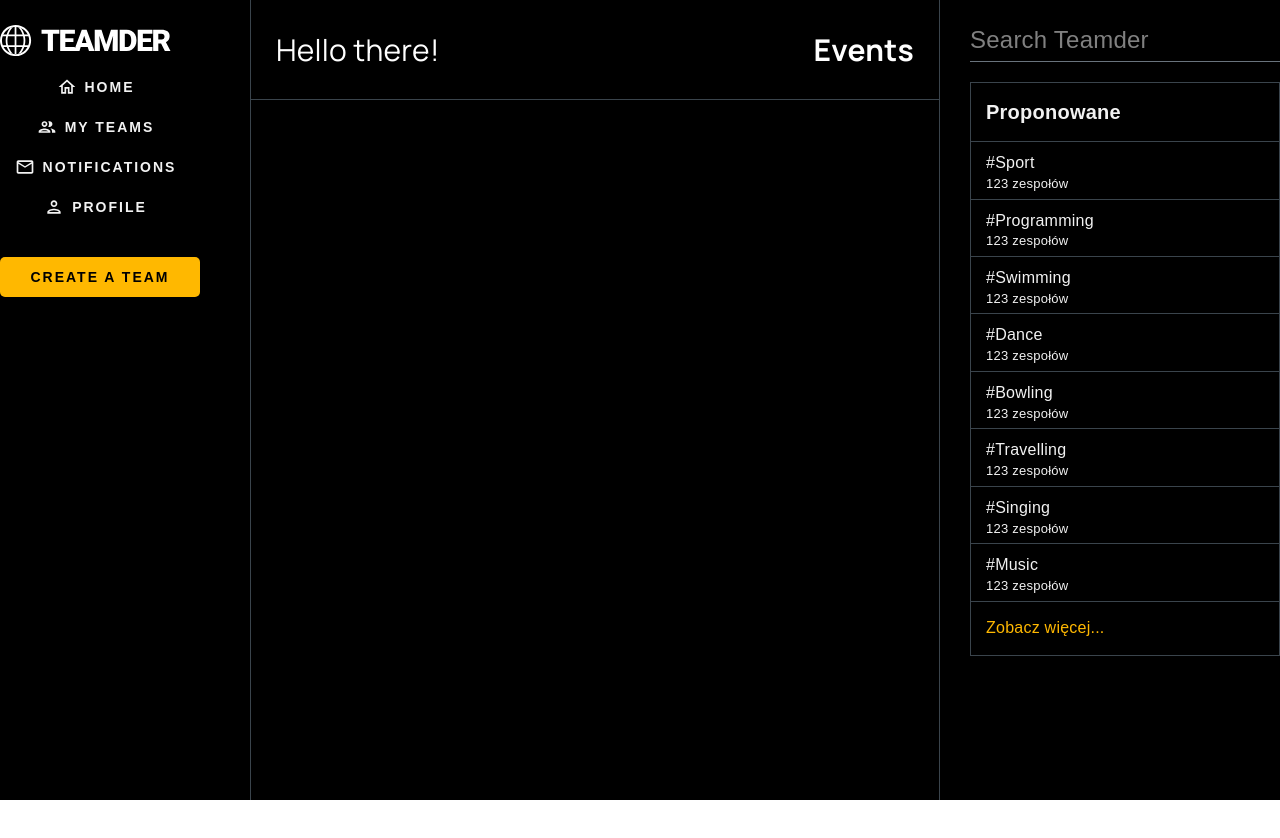
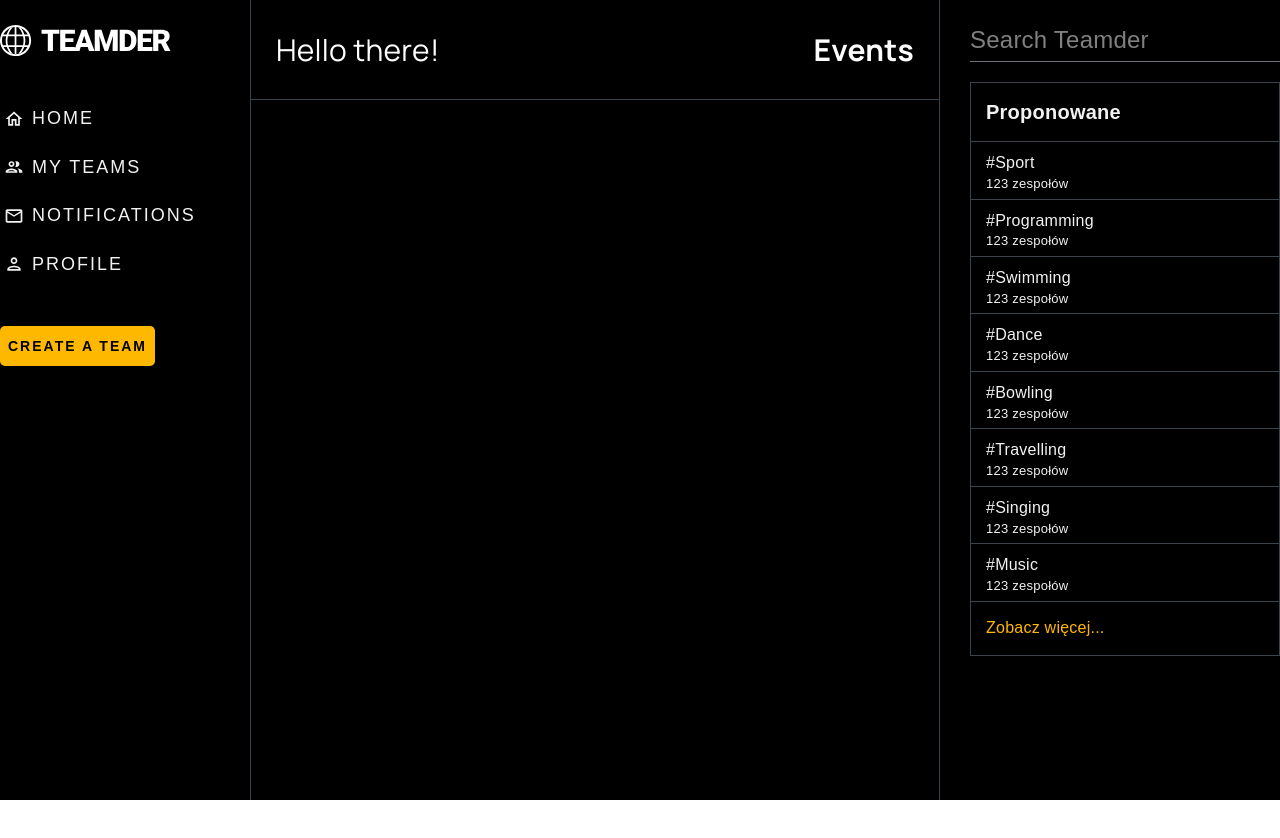
Before and after one commit to Wiktoria99/Teamder, a React (Create React App) app in the folder client/: page / in a window 1280 px wide. Shown: the top 838 px of the page. Built offline with nearby package versions, Linux system fonts and the light colour scheme.

Commit message:
add links to sidebar

```diff
--- a/client/src/components/atoms/SideBarButton.tsx
+++ b/client/src/components/atoms/SideBarButton.ts
@@ -5,6 +5,8 @@ export const SideBarButton = withStyles((theme) => ({
   root: {
     borderRadius: '5px',
     color: colors.PRIMARY_FONT,
+    fontSize: '18px',
+    fontWeight: 100,
     backgroundColor: colors.BLACK,
     '&:hover': {
       color: colors.SECONDARY,
--- a/client/src/components/atoms/index.ts
+++ b/client/src/components/atoms/index.ts
@@ -1,5 +1,4 @@
 export * from './BackButton';
 export * from './CustomTextField';
 export * from './CustomButton';
-export * from './Loading';
 export * from './SideBarButton';
--- a/client/src/components/molecules/Sidebar.tsx
+++ b/client/src/components/molecules/Sidebar.tsx
@@ -1,6 +1,8 @@
 import React from 'react';
-import { makeStyles } from '@material-ui/core';
+import { makeStyles, Button } from '@material-ui/core';
 import { SideBarButton, BarWrapper, CustomButton } from '@/components';
+import { NavLink } from 'react-router-dom';
+import { paths } from '@/routing';
 import {
   HomeOutlined,
   GroupOutlined,
@@ -40,38 +42,47 @@ export const Sidebar = (props: Props) => {
   return (
     <BarWrapper>
       <TeamderLogoSidebar />
+        <NavLink to={paths.DASHBOARD} style={{marginBottom: "5px", marginTop: "40px", textDecoration: 'none' }}>
           <SideBarButton
             type="button"
             color="secondary"
+            disableRipple
             startIcon={<HomeOutlined />}
-        className={styles.button}
           >
             Home
           </SideBarButton>
+        </NavLink>
+      <NavLink to={paths.DASHBOARD} style={{marginBottom: "5px", textDecoration: 'none' }} >
         <SideBarButton
           type="button"
           color="secondary"
+          disableRipple
           startIcon={<GroupOutlined />}
-        className={styles.button}
         >
           My Teams
         </SideBarButton>
+      </NavLink>
+      <NavLink to={paths.DASHBOARD} style={{marginBottom: "5px", textDecoration: 'none' }} >
         <SideBarButton
           type="button"
           color="secondary"
+          disableRipple
           startIcon={<EmailOutlined />}
-        className={styles.button}
         >
           Notifications
         </SideBarButton>
+      </NavLink>
+      <NavLink to={paths.DASHBOARD} style={{ textDecoration: 'none' }} >
         <SideBarButton
           type="button"
           color="secondary"
+          disableRipple
           startIcon={<PersonOutlined />}
-        className={styles.button}
         >
           Profile
         </SideBarButton>
+      </NavLink>
+      <NavLink to={paths.DASHBOARD} style={{ textDecoration: 'none' }} >
       <CustomButton
         type="submit"
         color="secondary"
@@ -79,6 +90,7 @@ export const Sidebar = (props: Props) => {
       >
         Create a team
       </CustomButton>
+      </NavLink>
     </BarWrapper>
   );
 };
```
Lines whose indentation alone changed are shown as unchanged.
